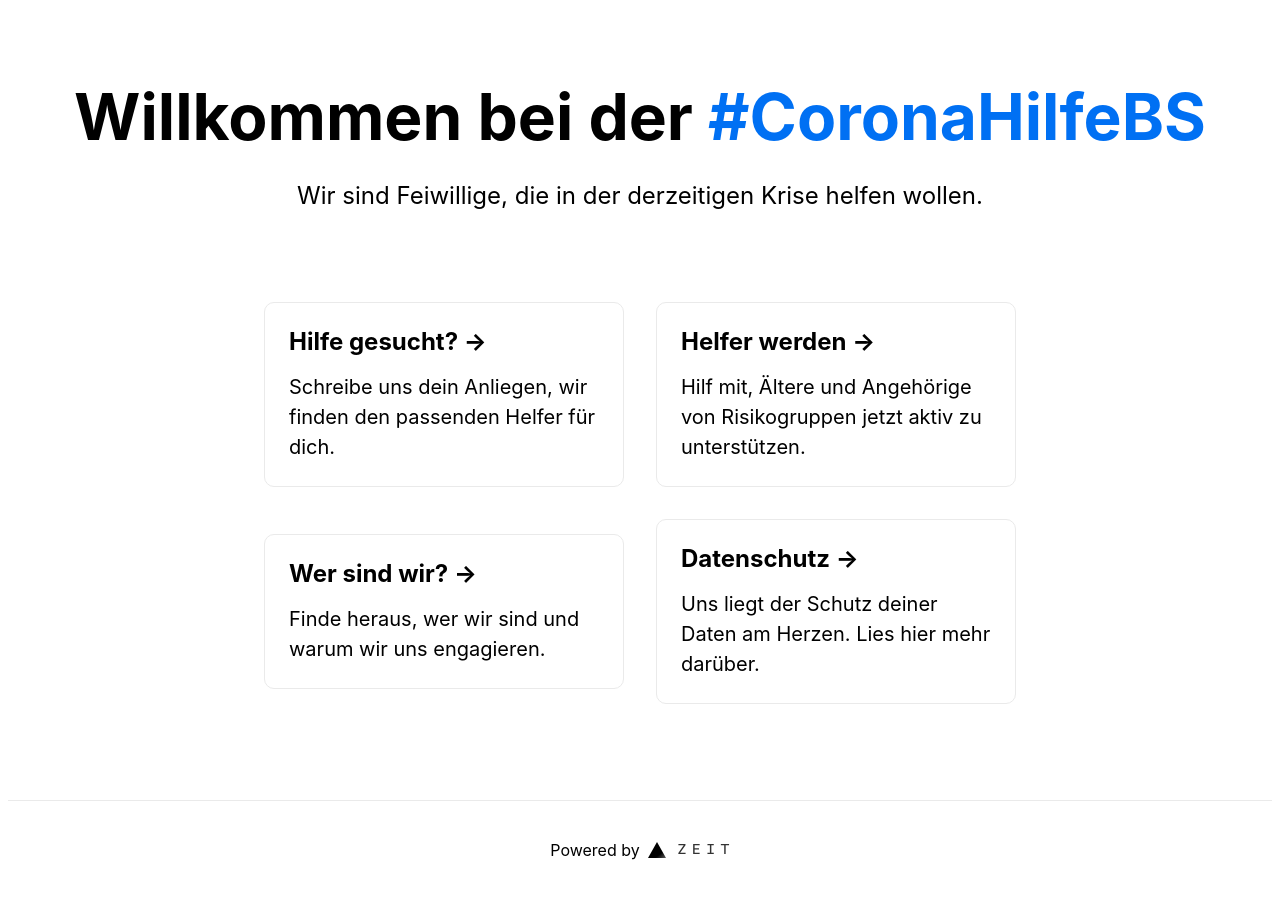
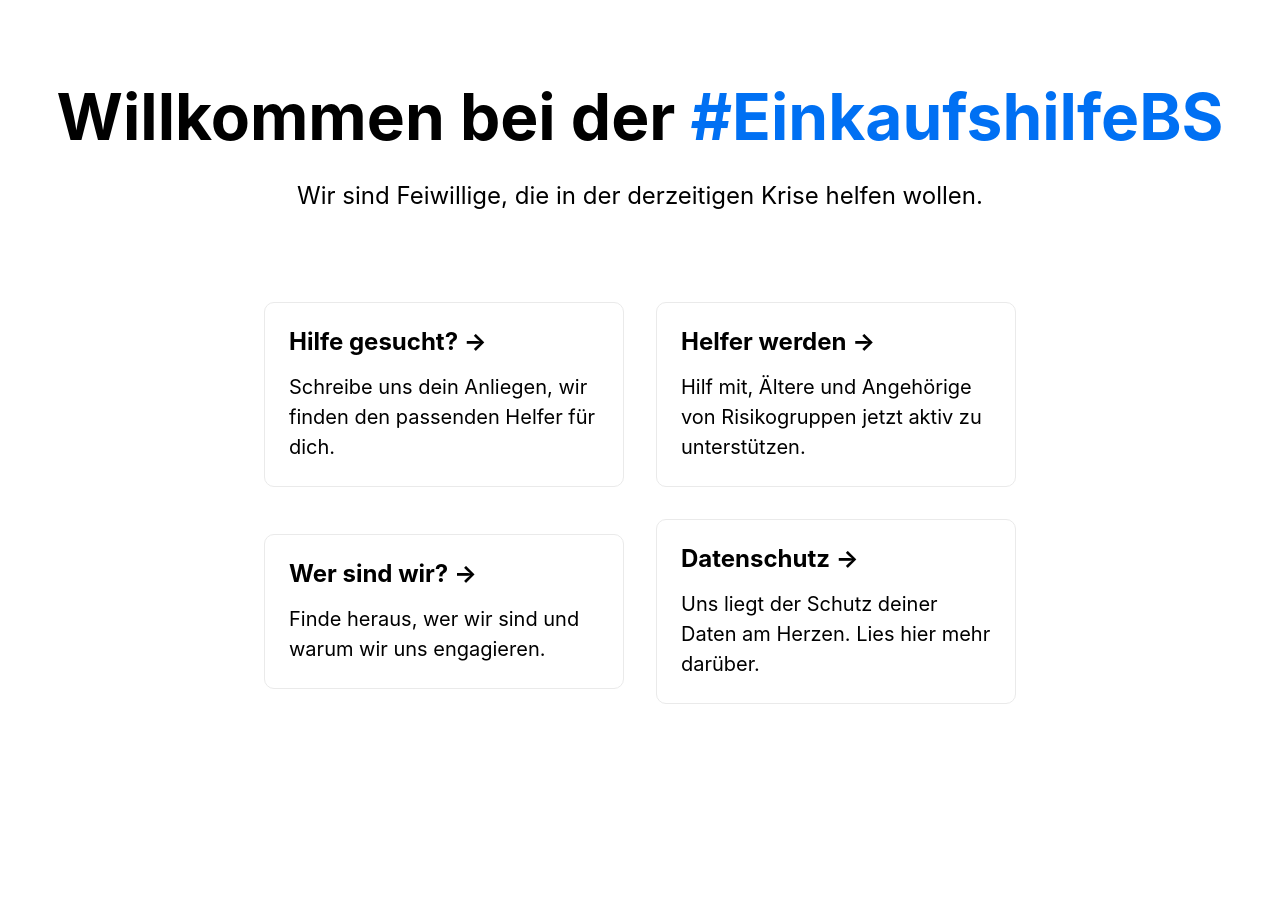
Before and after one commit to Netronaut/Coronahilfe-BS, a Next.js app: page / in a window 1280 px wide. After the commit the page ends 800 px from the top, so only its background shows below. Built offline with nearby package versions, Linux system fonts and the light colour scheme.

Commit message:
change name to EinkaufshilfeBS

```diff
--- a/content/home.json
+++ b/content/home.json
@@ -1,3 +1,3 @@
 {
-  "title": "#CoronahilfeBraunschweig"
+  "title": "#EinkaufshilfeBraunschweig"
 }
--- a/package.json
+++ b/package.json
@@ -6,7 +6,7 @@
     "dev": "next dev",
     "build": "next build",
     "start": "cross-env NODE_ENV=production node server.js",
-    "lint": "eslint --ignore-path .gitignore ./{pages}/**/* --fix",
+    "lint": "eslint --ignore-path .gitignore './pages/**/*'",
     "analyze": "cross-env ANALYZE=true next build",
     "analyze:server": "cross-env BUNDLE_ANALYZE=server next build",
     "analyze:browser": "cross-env BUNDLE_ANALYZE=browser next build"
--- a/pages/index.tsx
+++ b/pages/index.tsx
@@ -3,13 +3,13 @@ import Head from 'next/head';
 const Home: React.FC = () => (
   <div className="container">
     <Head>
-      <title>#CoronaHilfeBS</title>
+      <title>#EinkaufshilfeBS</title>
       <link rel="icon" href="/favicon.ico" />
     </Head>
 
     <main>
       <h1 className="title">
-        Willkommen bei der <span className="accent">#CoronaHilfeBS</span>
+        Willkommen bei der <span className="accent">#EinkaufshilfeBS</span>
       </h1>
 
       <p className="description">
@@ -46,16 +46,6 @@ const Home: React.FC = () => (
         </a>
       </div>
     </main>
-
-    <footer>
-      <a
-        href="https://zeit.co?utm_source=create-next-app&utm_medium=default-template&utm_campaign=create-next-app"
-        target="_blank"
-        rel="noopener noreferrer"
-      >
-        Powered by <img src="/zeit.svg" alt="ZEIT Logo" />
-      </a>
-    </footer>
 
     <style jsx>{`
       main {
```
Also changed, not shown: content/blog/2020-03-23.willkommen.md (deleted, +0 -10 lines).
